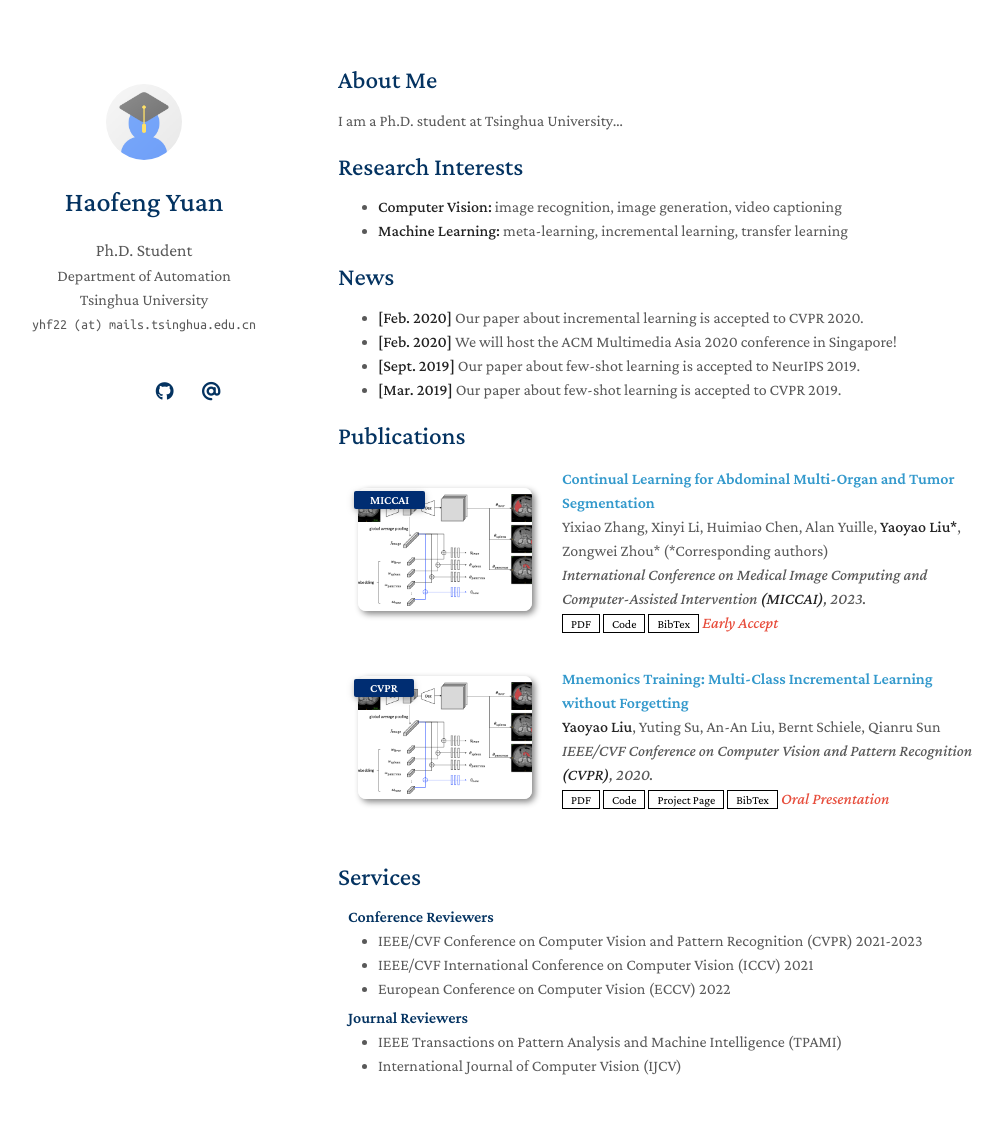
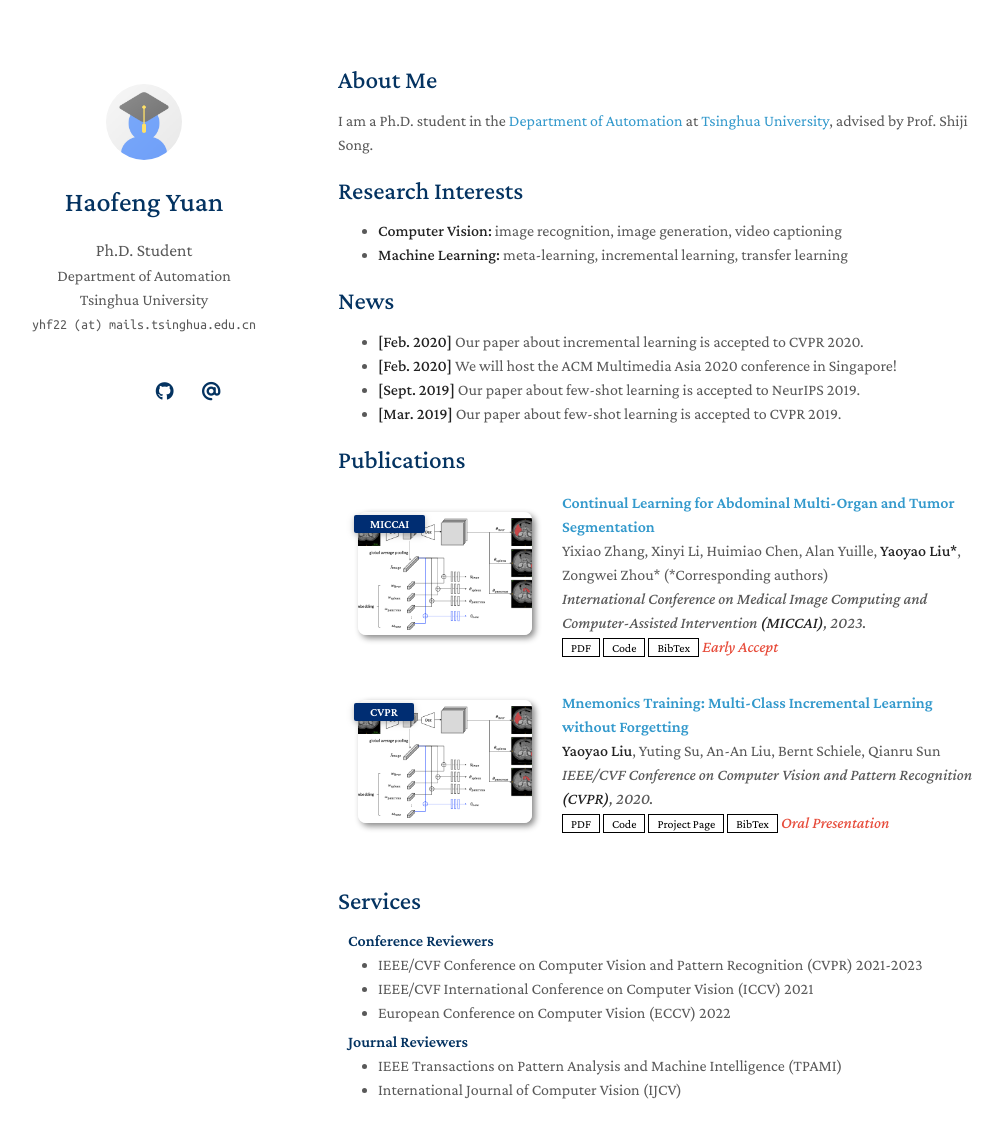
Before and after one commit to Xyz-yuanhf/Xyz-yuanhf.github.io, a Jekyll site: the page built from index.md, in a window 1280 px wide and 1196 px high. Shown: the top 1138 px of the window, without its empty margins (132-1135 px from the left). Built offline with Jekyll 4.4.1, drawn with Linux system fonts in a browser that asks for light colours; a style sheet for code colours, icons or effects is not loaded; our own code applies the rules of GitHub Pages for plain Markdown files.

Commit message:
Update index.md

```diff
--- a/index.md
+++ b/index.md
@@ -4,7 +4,7 @@ layout: homepage
 
 ## About Me
 
-I am a Ph.D. student at Tsinghua University...
+I am a Ph.D. student in the [Department of Automation](https://www.au.tsinghua.edu.cn/) at [Tsinghua University](https://www.tsinghua.edu.cn/en/index.htm), advised by Prof. Shiji Song.
 
 ## Research Interests
 
```
